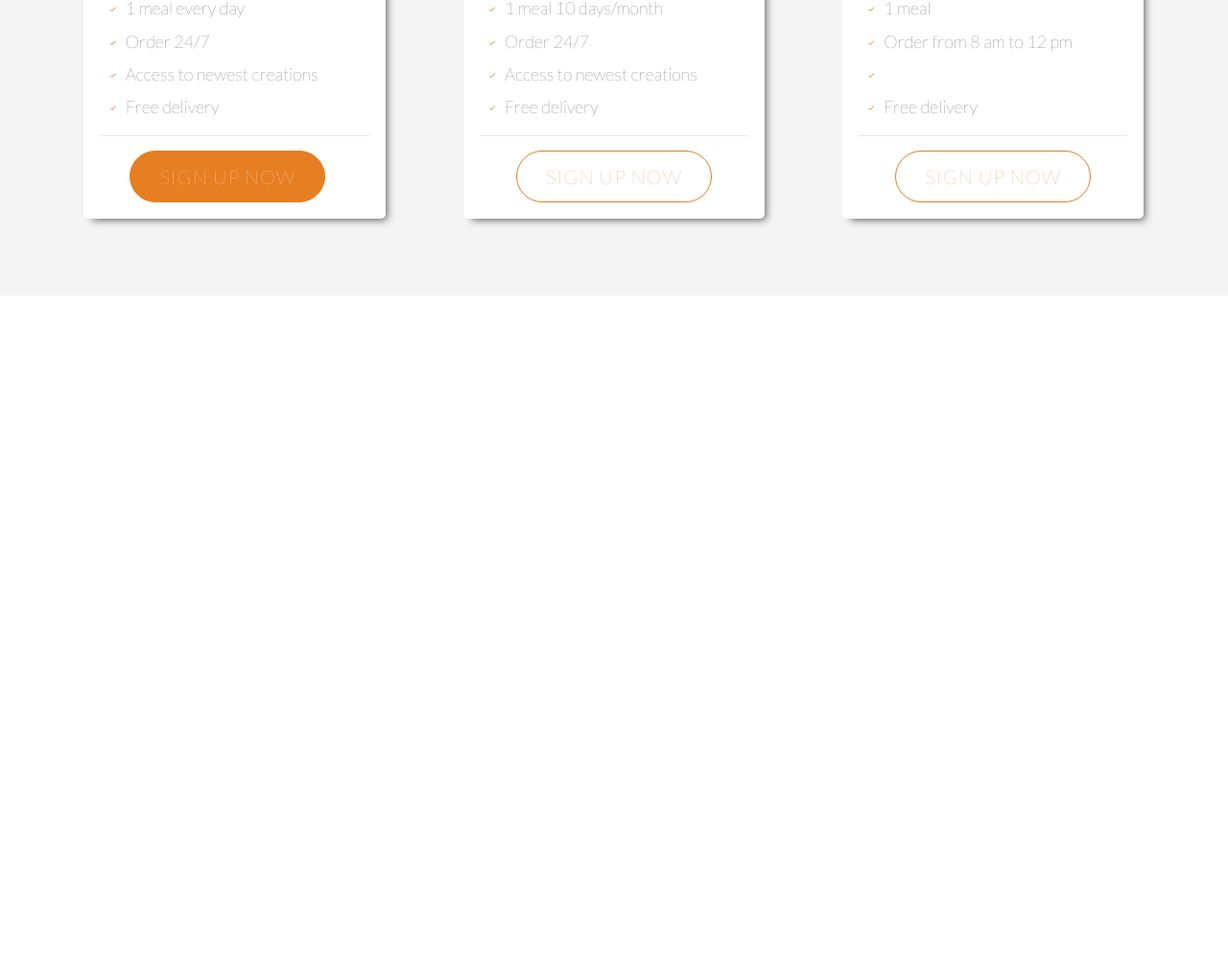
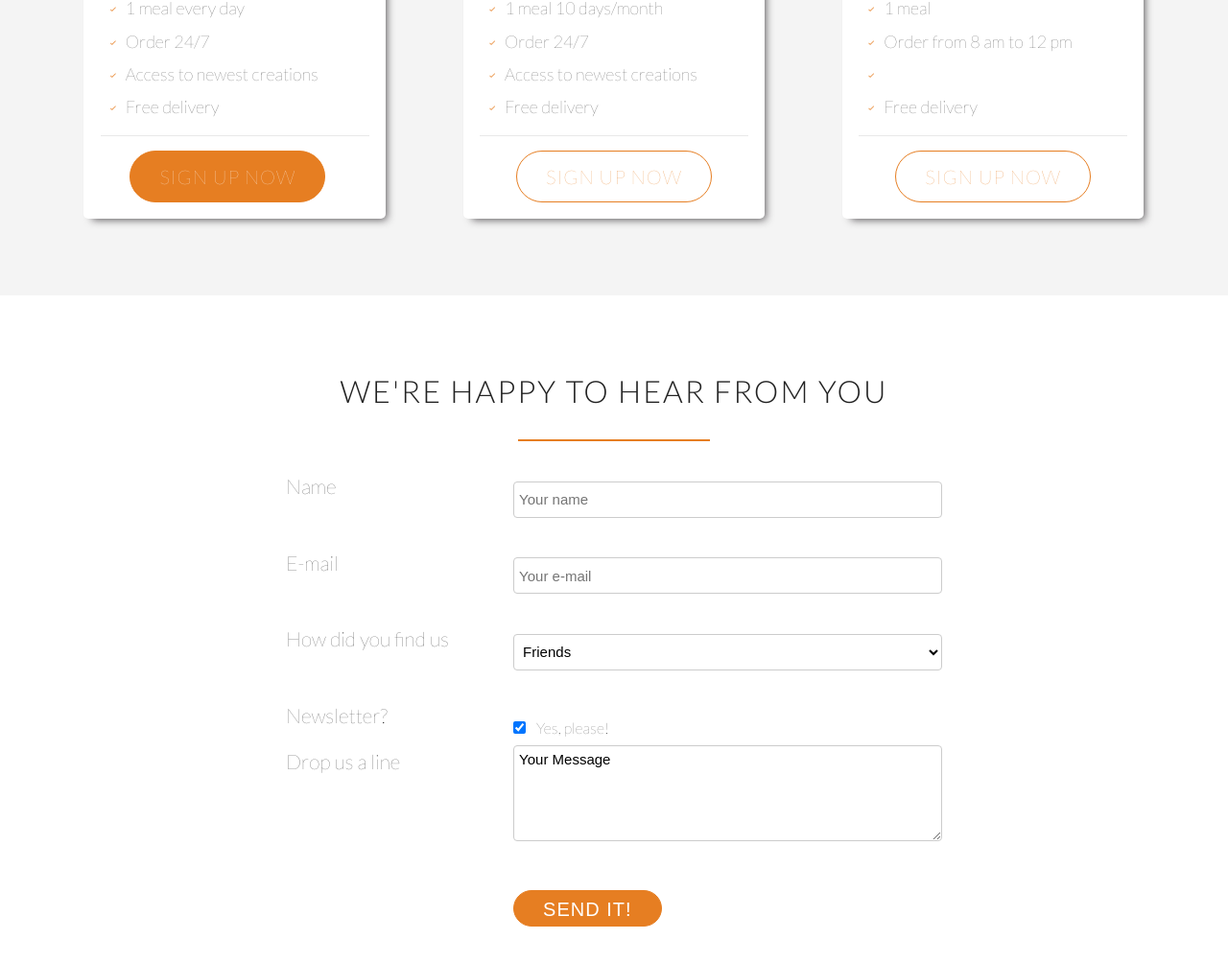
Before and after one commit to csergey8/food_site, a plain HTML site: page index.html in a window 1280 px wide. Shown: the part 4341-5345 px from the top of the page at 96% size. Before the commit the page ends 4649 px from the top, so only its background shows below. Drawn offline with nearby package versions, Linux system fonts and the light colour scheme.

Commit message:
add form section

```diff
--- a/index.html
+++ b/index.html
@@ -295,6 +295,74 @@
         </div>
     </section>
 
+    <section class="section-form">
+        <div class="row">
+            <h2>We're happy to hear from you</h2>
+            <div class="row">
+                <form action="/" method="POST" class="contact-form">
+                    <div class="row">
+                        <div class="four columns">
+                            <label for="name">Name</label>
+
+                        </div>
+                        <div class="eight columns">
+                            <input type="text" name="name" id="name" placeholder="Your name" required>
+                        </div>
+                    </div>
+                    <div class="row">
+                        <div class="four columns">
+                            <label for="email">E-mail</label>
+
+                        </div>
+                        <div class="eight columns">
+                            <input type="email" name="email" id="email" placeholder="Your e-mail" required>
+                        </div>
+                    </div>
+                    <div class="row">
+                        <div class="four columns">
+                            <label for="find-us">How did you find us</label>
+
+                        </div>
+                        <div class="eight columns">
+                            <select name="find-us" id="find-us">
+                                <option value="friends">Friends</option>
+                                <option value="search-engine">Search engine</option>
+                                <option value="other">Other</option>
+                            </select>
+                        </div>
+                    </div>
+                    <div class="row">
+                        <div class="four columns">
+                            <label for="newsletter">Newsletter?</label>
+
+                        </div>
+                        <div class="eight columns">
+                            <input type="checkbox" name="newsletter" id="newsletter" checked> <span class="subscribe">Yes, please!</span>
+                        </div>
+                    </div>
+                    <div class="row">
+                        <div class="four columns">
+                            <label for="message">Drop us a line</label>
+
+                        </div>
+                        <div class="eight columns">
+                            <textarea name="message" id="message" cols="30" rows="10">Your Message</textarea>
+                        </div>
+                    </div>
+                    <div class="row">
+                        <div class="four columns">
+                            <label for="">&nbsp;</label>
+
+                        </div>
+                        <div class="eight columns">
+                            <input type="submit" value="Send it!">
+                        </div>
+                    </div>
+
+                </form>
+            </div>
+        </div>
+    </section>
 
 
 </body>
--- a/resources/css/style.css
+++ b/resources/css/style.css
@@ -415,6 +415,43 @@ div.sign-btn {
 }
 
 
+/*-------------------Contact Form------------------------*/
+
+.contact-form {
+    width: 60%;
+    margin: 0 auto;
+}
+
+.contact-form span {
+    font-size: 16px;
+    font-weight: 100;
+}
+
+input[type=text],
+input[type=email],
+select,
+textarea {
+    width: 100%;
+    padding: 5px;
+    font-size: 15px;
+    font-weight: 100;
+    border: 1px solid #ccc;
+}
+
+textarea {
+    height: 100px;
+}
+
+label {
+    font-weight: 100;
+    font-size: 70%;
+}
+
+input[type=checkbox] {
+    margin: 10px 5px 10px 0;
+}
+
+
 /* ------------------ NAV ------------------------------*/
 
 .logo {
@@ -476,6 +513,28 @@ div.sign-btn {
     transition: background-color 0.2s, border 0.2s, color 0.2s;
 }
 
+input[type=submit] {
+    display: inline-block;
+    border-radius: 200px !important;
+    font-size: 20px;
+    appearance: none;
+    font-weight: 100;
+    letter-spacing: 1px;
+    text-decoration: none;
+    text-transform: uppercase;
+    background-color: #e67e22;
+    border: 1px solid #e67e22;
+    color: #fff;
+    transition: background-color 0.2s, border 0.2s, color 0.2s;
+}
+
+input[type=submit]:hover {
+    font-weight: 100;
+    background-color: #cf6d17;
+    border: 1px solid #cf6d17;
+    color: #fff;
+}
+
 .btn:hover,
 .btn:active {
     background-color: #cf6d17;
```
